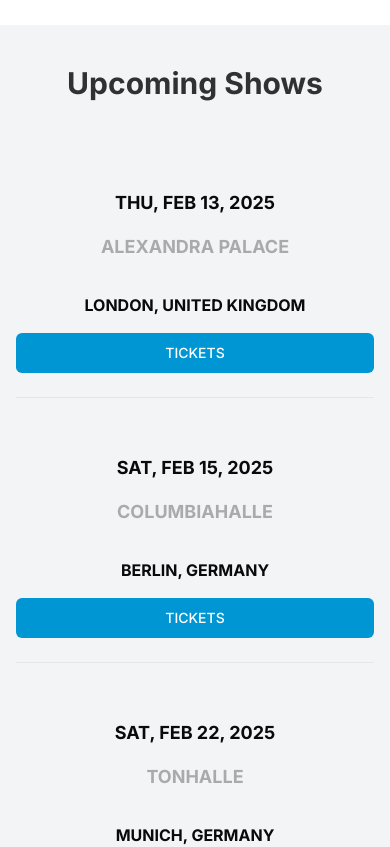
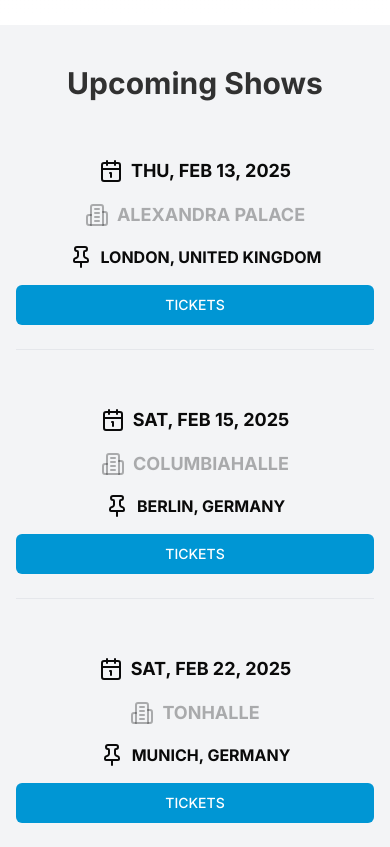
Before and after one commit to MaikeruDev/reality-break, a Next.js app: page / in a window 390 px wide. Shown: the part 5220-6067 px from the top of the page. Built offline with nearby package versions, Linux system fonts and the light colour scheme.

Commit message:
🛠️refactor(reality-break-website) switch from to sm for responsive design improvements and add new icons

```diff
--- a/components/reality-break-website.tsx
+++ b/components/reality-break-website.tsx
@@ -5,7 +5,7 @@
 import { Button } from "@/components/ui/button"
 import { Input } from "@/components/ui/input"
 import { Textarea } from "@/components/ui/textarea"
-import { InstagramIcon, TwitterIcon, MusicIcon, Facebook, Youtube, ChevronLeftIcon, ChevronRightIcon, ChevronDown, MicVocalIcon, GuitarIcon, DrumIcon, PianoIcon } from "lucide-react"
+import { InstagramIcon, TwitterIcon, MusicIcon, Facebook, Youtube, ChevronLeftIcon, ChevronRightIcon, ChevronDown, MicVocalIcon, GuitarIcon, DrumIcon, PianoIcon, Building2Icon, Calendar1Icon, PinIcon } from "lucide-react"
 import { motion } from 'framer-motion'
 
 export default function RealityBreakWebsite() {
@@ -175,13 +175,13 @@
 
 
       {/* Band Members Section */}
-      <section ref={membersRef} className="py-10 md:py-20 lg:px-40 bg-gradient-to-b from-gray-100 to-white">
+      <section ref={membersRef} className="py-10 sm:py-20 lg:px-40 bg-gradient-to-b from-gray-100 to-white">
         <div className="container mx-auto px-4">
-          <h2 className="text-3xl md:text-5xl font-bold text-center mb-16">Meet the Reality Breakers</h2>
+          <h2 className="text-3xl sm:text-5xl font-bold text-center mb-16">Meet the Reality Breakers</h2>
           <div className="space-y-24">
             {bandMembers.map((member, index) => (
-              <div key={index} className={`flex flex-col ${index % 2 === 0 ? 'md:flex-row' : 'md:flex-row-reverse'} items-center gap-8 md:gap-16`}>
-                <div className="w-full md:w-1/2 lg:w-1/3 rounded-xl overflow-hidden shadow-[1px_5px_10px_rgb(0,0,0,0.4)]">
+              <div key={index} className={`flex flex-col ${index % 2 === 0 ? 'sm:flex-row' : 'sm:flex-row-reverse'} items-center gap-8 sm:gap-16`}>
+                <div className="w-full sm:w-1/2 lg:w-1/3 rounded-xl overflow-hidden shadow-[1px_5px_10px_rgb(0,0,0,0.4)]">
                   <div className="relative">
                     <img
                       src={member.src}
@@ -195,7 +195,7 @@
                     </div>
                   </div>
                 </div>
-                <div className="w-full md:w-1/2 lg:w-2/3 space-y-6">
+                <div className="w-full sm:w-1/2 lg:w-2/3 space-y-6">
                   <div className="flex items-center space-x-4">
                     <member.icon key={index} className="w-8 h-8 text-rb_pink-600 " />
                     <span className="text-xl">{member.instrument}</span>
@@ -222,26 +222,37 @@
       </section>
 
       {/* Tour Dates Section */}
-      <section ref={showsRef} className="py-10 md:py-20 bg-gray-100">
+      <section ref={showsRef} className="py-10 sm:py-20 bg-gray-100">
         <div className="container mx-auto px-4">
-          <h2 className="text-3xl md:text-4xl font-bold text-center mb-16 text-black/80">Upcoming Shows</h2>
+          <h2 className="text-3xl sm:text-4xl font-bold text-center mb-8 sm:mb-16 text-black/80">Upcoming Shows</h2>
           <div className="space-y-8 max-w-5xl mx-auto">
             {tourDates.map((event, index) => (
               <div
                 key={index}
-                className="flex flex-col sm:flex-row sm:items-center justify-between gap-y-4 sm:gap-8 py-6 border-b border-gray-200"
+                className="flex flex-col sm:flex-row sm:items-center justify-between sm:gap-8 py-6 border-b border-gray-200"
               >
                 <div className="flex flex-col items-center sm:flex-row sm:items-center gap-4 sm:gap-8 text-center sm:text-left">
-                  <span className="font-bold text-lg">{event.date}</span>
+                  {/* Date Section */}
+                  <div className="flex items-center gap-2">
+                    <Calendar1Icon className="w-6 h-6 sm:hidden" />
+                    <p className="font-bold text-lg">{event.date}</p>
+                  </div>
+                  {/* Venue Section */}
                   <a
-                    className="text-black/30 hover:text-rb_blue-600 transition duration-150 ease-in-out text-lg font-bold"
+                    className="flex items-center gap-2 text-black/30 hover:text-rb_blue-600 transition duration-150 ease-in-out text-lg font-bold"
                     href={event.venueURL}
                   >
+                    <Building2Icon className="w-6 h-6 sm:hidden" />
                     {event.venue}
                   </a>
                 </div>
                 <div className="flex flex-col items-center sm:flex-row sm:items-center gap-4 mt-4 sm:mt-0">
-                  <span className="font-bold text-center sm:text-right sm:mr-8">{event.location}</span>
+                  {/* Location Section */}
+                  <span className="flex items-center gap-2 font-bold text-center sm:text-right sm:mr-8">
+                    <PinIcon className="w-6 h-6 sm:hidden" />
+                    {event.location}
+                  </span>
+                  {/* Tickets Button */}
                   <Button
                     className="bg-rb_blue-600 hover:bg-rb_blue-700 text-white min-w-[120px] w-full sm:w-auto"
                   >
@@ -255,15 +266,16 @@
       </section>
 
 
+
       {/* Image Carousel Section */}
-      <section className="py-10 md:py-20 bg-white">
+      <section className="py-10 sm:py-20 bg-white">
         <div className="container mx-auto px-4">
-          <h2 className="text-3xl md:text-4xl font-bold text-center mb-16 text-black/80">Gallery</h2>
+          <h2 className="text-3xl sm:text-4xl font-bold text-center mb-16 text-black/80">Gallery</h2>
           <div className="relative overflow-hidden">
-            <div className="flex items-center justify-center gap-1 md:gap-4">
+            <div className="flex items-center justify-center gap-1 sm:gap-4">
               <button
                 onClick={prevImage}
-                className="bg-white bg-opacity-50 p-1 md:p-2 rounded-full hover:bg-opacity-75 transition-all duration-300"
+                className="bg-white bg-opacity-50 p-1 sm:p-2 rounded-full hover:bg-opacity-75 transition-all duration-300"
                 aria-label="Previous image"
               >
                 <ChevronLeftIcon className="w-6 h-6 text-black/80" />
@@ -294,7 +306,7 @@
               </div>
               <button
                 onClick={nextImage}
-                className="bg-white bg-opacity-50 p-1 md:p-2 rounded-full hover:bg-opacity-75 transition-all duration-300"
+                className="bg-white bg-opacity-50 p-1 sm:p-2 rounded-full hover:bg-opacity-75 transition-all duration-300"
                 aria-label="Next image"
               >
                 <ChevronRightIcon className="w-6 h-6 text-black/80" />
@@ -305,9 +317,9 @@
       </section>
 
       {/* Contact Section */}
-      <section className="py-10 md:py-20 bg-black text-white">
+      <section className="py-10 sm:py-20 bg-black text-white">
         <div className="container mx-auto px-4 text-center">
-          <h2 className="text-3xl md:text-5xl font-bold mb-8 md:mb-16">CONTACT</h2>
+          <h2 className="text-3xl sm:text-5xl font-bold mb-8 sm:mb-16">CONTACT</h2>
 
           <div className="space-y-16 max-w-lg mx-auto">
             <div className="space-y-2">
```
